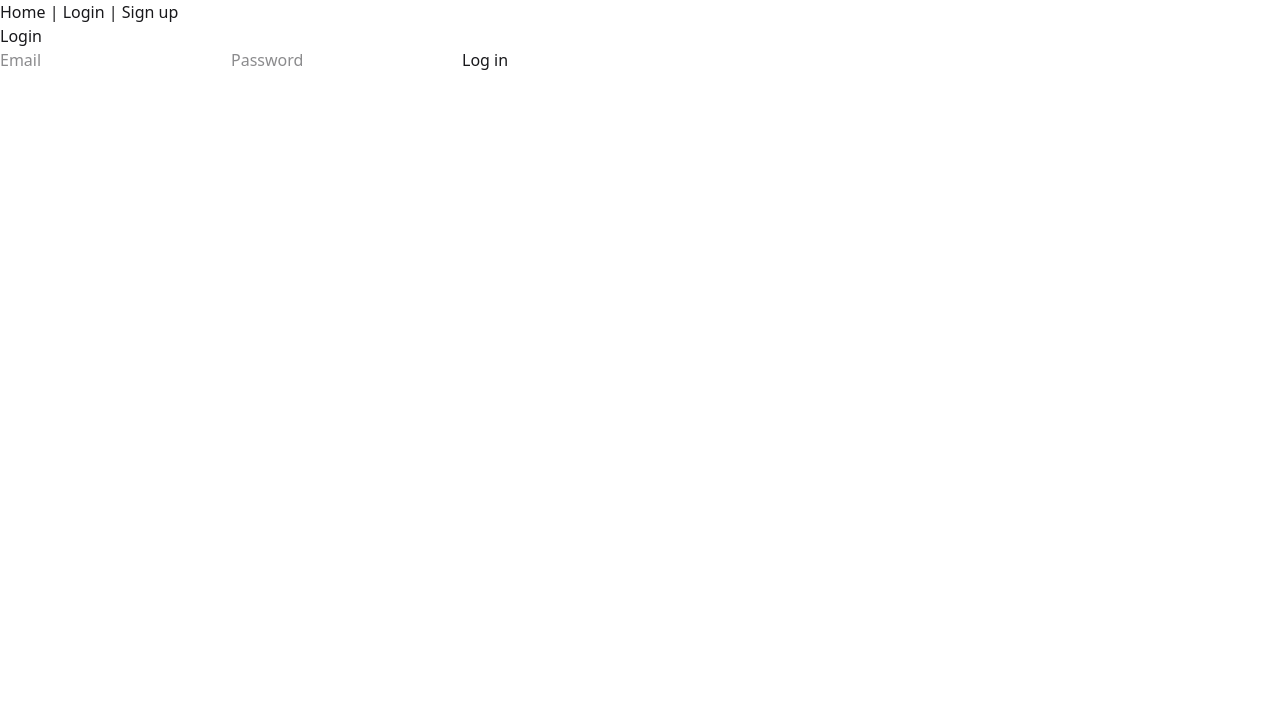
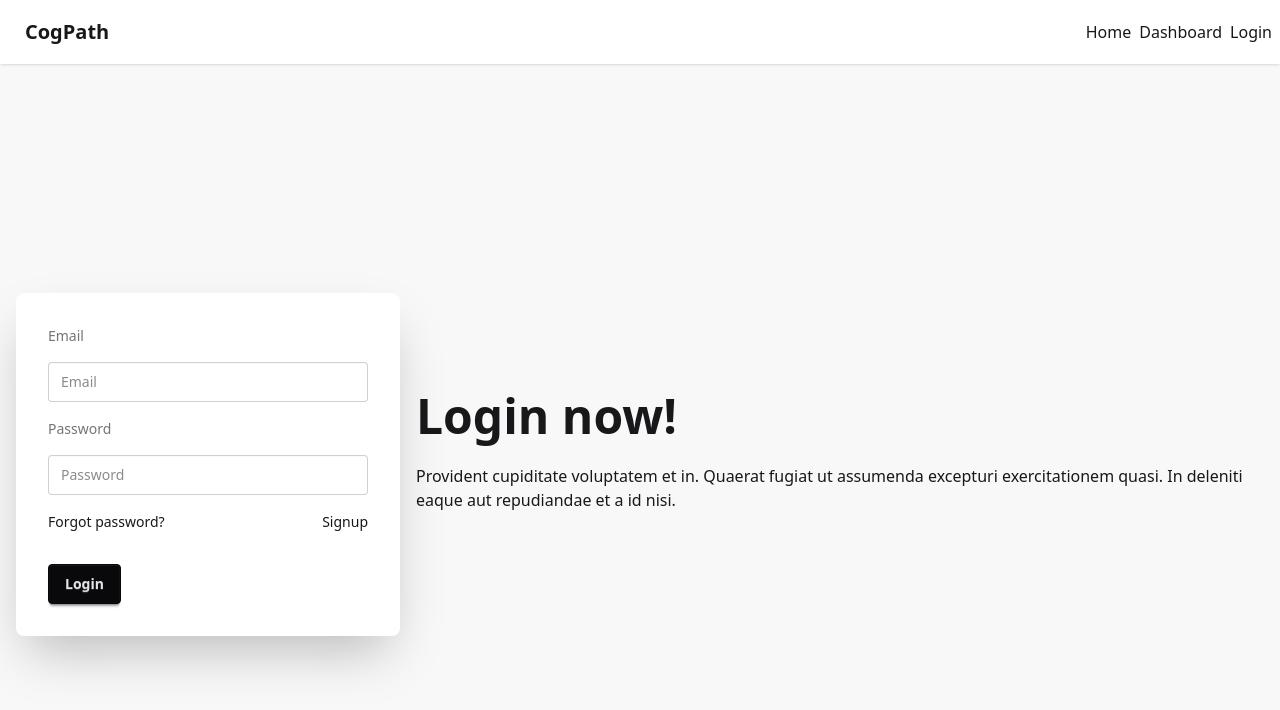
Before and after one commit to tasmiachow/codepath-capstone, a React (Vite) app in the folder client/: page /login in a window 1280 px wide. Shown: the top 710 px of the page. Built offline with nearby package versions, Linux system fonts and the light colour scheme.

Commit message:
updated login appearance

```diff
--- a/client/src/App.jsx
+++ b/client/src/App.jsx
@@ -1,39 +1,19 @@
-import { useState } from "react";
 import { BrowserRouter, Routes, Route, Link } from "react-router-dom";
 import "./App.css";
-// ...existing code...
+
+//pages
 import LoginPage from "./pages/LoginPage.jsx";
 import SignInPage from "./pages/SignInPage.jsx";
+import Navbar from "./components/Navbar.jsx";
+import HomePage from "./pages/HomePage.jsx";
 
 function App() {
-  const [count, setCount] = useState(0);
-
   return (
     <BrowserRouter>
-      <nav>
-        <Link to="/">Home</Link> | <Link to="/login">Login</Link> |{" "}
-        <Link to="/signup">Sign up</Link>
-      </nav>
+      <Navbar />
 
       <Routes>
-        <Route
-          path="/"
-          element={
-            <>
-              <div className="max-w-md">
-                <h1>Vite + React</h1>
-                <div className="card">
-                  <button
-                    onClick={() => setCount((c) => c + 1)}
-                    className="btn"
-                  >
-                    count is {count}
-                  </button>
-                </div>
-              </div>
-            </>
-          }
-        />
+        <Route path="/" element={<HomePage />} />
         <Route path="/login" element={<LoginPage />} />
         <Route path="/signup" element={<SignInPage />} />
       </Routes>
--- /dev/null
+++ b/client/src/components/Navbar.jsx
@@ -0,0 +1,54 @@
+// ...existing code...
+import React from "react";
+import { NavLink, useNavigate } from "react-router-dom";
+
+const Navbar = () => {
+  const navigate = useNavigate();
+
+  const handleLogout = () => {
+    localStorage.removeItem("token");
+    navigate("/login");
+  };
+
+  return (
+    <div className="navbar bg-base-100 shadow-sm">
+      <div className="flex-1">
+        <NavLink className="btn btn-ghost text-xl" to="/">
+          CogPath
+        </NavLink>
+      </div>
+      <div className="flex gap-2">
+        <NavLink
+          to="/"
+          className={({ isActive }) => (isActive ? "active" : "")}
+        >
+          Home
+        </NavLink>
+        <NavLink
+          to="/dashboard"
+          className={({ isActive }) => (isActive ? "active" : "")}
+        >
+          Dashboard
+        </NavLink>
+
+        {!localStorage.getItem("token") ? (
+          <>
+            <NavLink
+              to="/login"
+              className={({ isActive }) => (isActive ? "active" : "")}
+            >
+              Login
+            </NavLink>
+          </>
+        ) : (
+          <button onClick={handleLogout} className="nav-logout">
+            Logout
+          </button>
+        )}
+      </div>
+    </div>
+  );
+};
+
+export default Navbar;
+// ...existing code...
--- /dev/null
+++ b/client/src/pages/HomePage.jsx
@@ -0,0 +1,23 @@
+import React from "react";
+import { Link } from "react-router-dom";
+
+const HomePage = () => {
+  return (
+    <div className="hero bg-base-200 min-h-screen">
+      <div className="hero-content text-center">
+        <div className="max-w-md">
+          <h1 className="text-5xl font-bold">Welcome to CogPath</h1>
+          <div className="py-6">
+            <p className="">Train your brain — five minutes a day.</p>
+            <p className="">Sharpen memory. Boost focus.</p>
+          </div>
+          <Link to="/login">
+            <button className="btn btn-primary">Login</button>
+          </Link>
+        </div>
+      </div>
+    </div>
+  );
+};
+
+export default HomePage;
--- a/client/src/pages/LoginPage.jsx
+++ b/client/src/pages/LoginPage.jsx
@@ -26,30 +26,56 @@ const LoginPage = () => {
   };
 
   return (
-    <div>
-      <h2>Login</h2>
-      <form onSubmit={handleSubmit}>
+    <div className="hero bg-base-200 min-h-screen">
+      <div className="hero-content flex-col lg:flex-row-reverse">
+        <div className="text-center lg:text-left">
+          <h1 className="text-5xl font-bold">Login now!</h1>
+          <p className="py-6">
+            Provident cupiditate voluptatem et in. Quaerat fugiat ut assumenda
+            excepturi exercitationem quasi. In deleniti eaque aut repudiandae et
+            a id nisi.
+          </p>
+        </div>
+        <div className="card bg-base-100 w-full max-w-sm shrink-0 shadow-2xl">
+          <div className="card-body ">
+            <form onSubmit={handleSubmit} className="space-y-4 m-2">
+              <label className="label">Email</label>
               <input
                 name="email"
                 type="email"
+                className="input"
                 placeholder="Email"
                 value={form.email}
                 onChange={handleChange}
                 required
               />
+              <label className="label">Password</label>
               <input
                 name="password"
                 type="password"
+                className="input"
                 placeholder="Password"
                 value={form.password}
                 onChange={handleChange}
                 required
               />
-        <button type="submit">Log in</button>
+              <div className="flex justify-between">
+                <a className="link link-hover">Forgot password?</a>
+                <a className="link link-hover" href="/signup">
+                  Signup
+                </a>
+              </div>
+              <button className="btn btn-neutral mt-4 " type="submit">
+                Login
+              </button>
             </form>
             {error && <p style={{ color: "red" }}>{error}</p>}
+          </div>
+        </div>
+      </div>
     </div>
   );
 };
 
 export default LoginPage;
+// ...existing code...
--- a/client/src/pages/SignInPage.jsx
+++ b/client/src/pages/SignInPage.jsx
@@ -28,35 +28,57 @@ const SignInPage = () => {
   };
 
   return (
-    <div>
-      <h2>Create account</h2>
-      <form onSubmit={handleSubmit}>
+    <div className="hero bg-base-200 min-h-screen">
+      <div className="hero-content flex-col lg:flex-col">
+        <div className="text-center lg:text-left">
+          <h1 className="text-5xl font-bold">Sign Up</h1>
+        </div>
+        <div className="card bg-base-100 w-full max-w-sm shrink-0 shadow-2xl">
+          <div className="card-body">
+            <form onSubmit={handleSubmit} className="space-y-4 m-2">
+              <label className="label">Username</label>
               <input
                 name="username"
+                type="text"
+                className="input"
                 placeholder="Username"
                 value={form.username}
                 onChange={handleChange}
                 required
               />
+              <label className="label">Email</label>
               <input
                 name="email"
                 type="email"
+                className="input"
                 placeholder="Email"
                 value={form.email}
                 onChange={handleChange}
                 required
               />
+              <label className="label">Password</label>
               <input
                 name="password"
                 type="password"
+                className="input"
                 placeholder="Password"
                 value={form.password}
                 onChange={handleChange}
                 required
               />
-        <button type="submit">Sign up</button>
+              <div className="flex justify-between">
+                <a className="link link-hover" href="/login">
+                  Already have an account?
+                </a>
+              </div>
+              <button className="btn btn-neutral mt-4 " type="submit">
+                Sign Up
+              </button>
             </form>
             {error && <p style={{ color: "red" }}>{error}</p>}
+          </div>
+        </div>
+      </div>
     </div>
   );
 };
```
Lines whose indentation alone changed are shown as unchanged.
